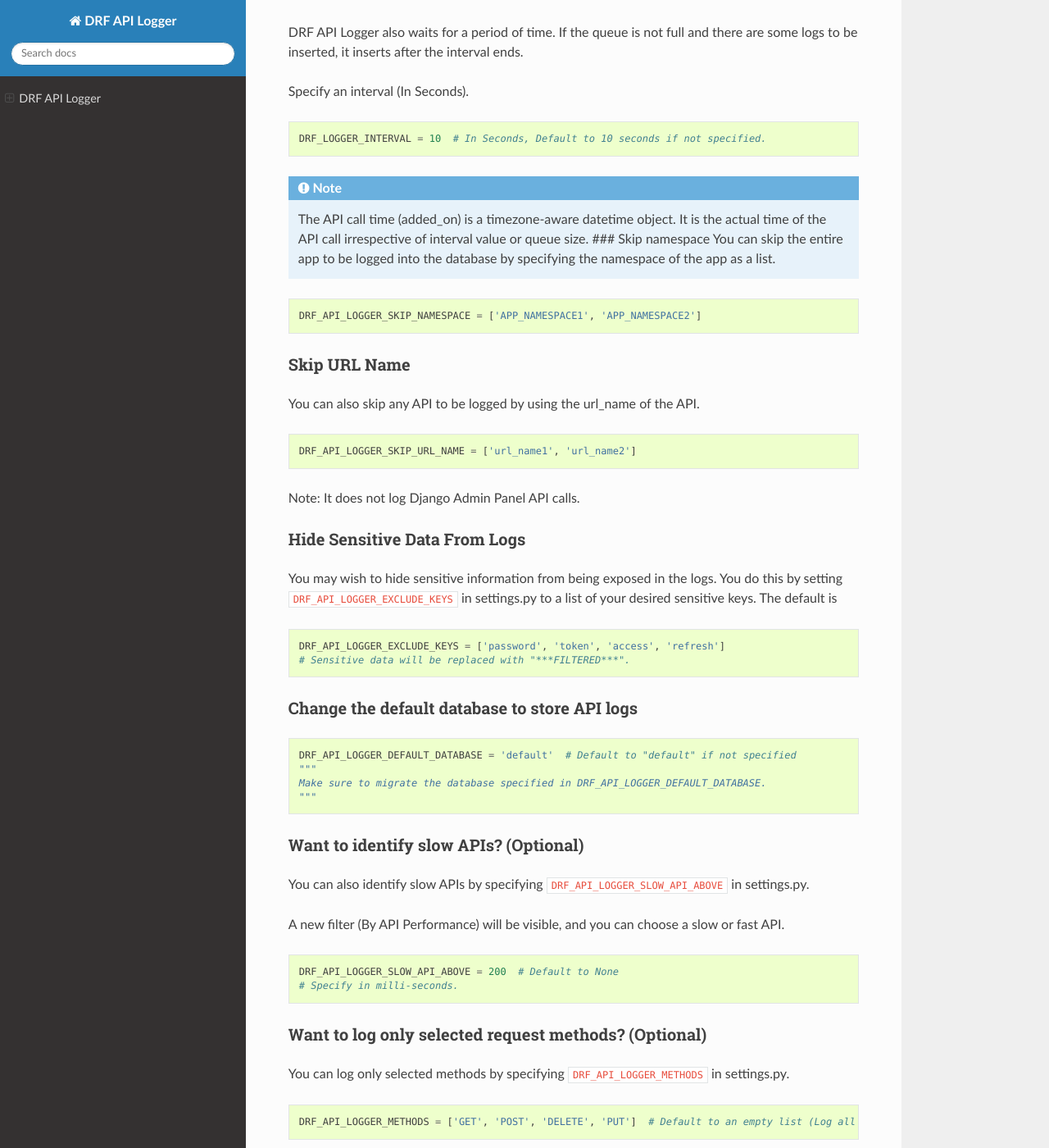
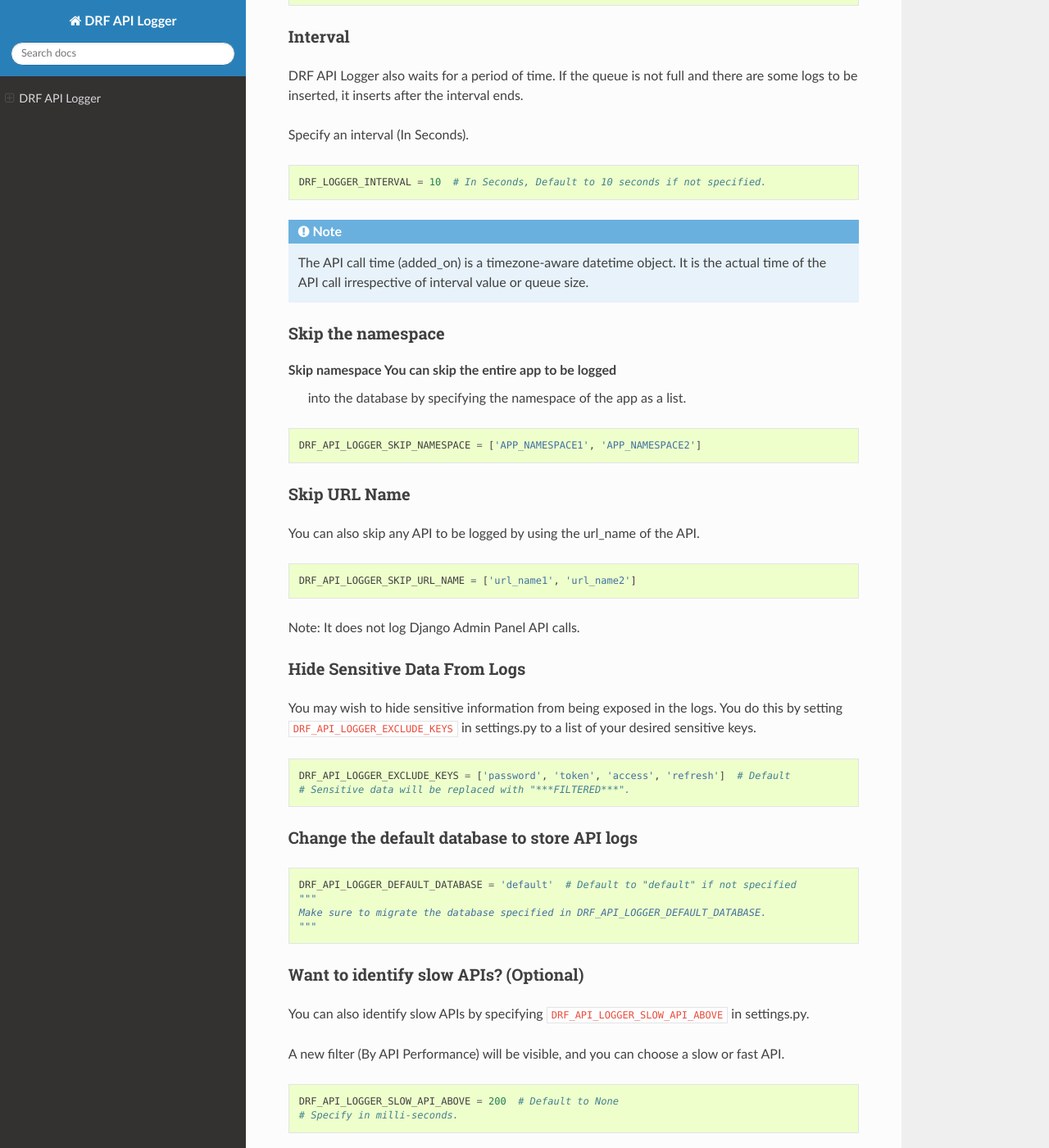
Before and after one commit to vishalanandl177/DRF-API-Logger, a Sphinx documentation site: the page built from docs/index.rst, in a window 1280 px wide and 1400 px high, scrolled down 4023 px. Shown: the whole window at 82% size. Built offline with Sphinx 7.4.7 and the Read the Docs theme 2.0.0, drawn with Linux system fonts in a browser that asks for light colours; some of the changed text lies outside the part shown.

Commit message:
Update index.rst

```diff
--- a/docs/index.rst
+++ b/docs/index.rst
@@ -106,12 +106,13 @@
    :alt: Details
 
 
-Note: Make sure to migrate. It will create a table for the logger if
-“DRF_API_LOGGER_DATABASE” is True else if already exists, it will delete
-the table.
+.. note::
+   Make sure to migrate. It will create a table for the logger if
+   “DRF_API_LOGGER_DATABASE” is True else if already exists, it will delete
+   the table.
 
-To listen for the logger signals.
-*********************************
+To listen for the logger signals
+********************************
 
 Listen to the signal as soon as any API is called. So you can log the
 API data into a file or for different use cases.
@@ -180,7 +181,12 @@
 .. note::
    The API call time (added_on) is a timezone-aware datetime object.
    It is the actual time of the API call irrespective of interval value or
-   queue size. ### Skip namespace You can skip the entire app to be logged
+   queue size.
+
+Skip the namespace
+==================
+
+Skip namespace You can skip the entire app to be logged
    into the database by specifying the namespace of the app as a list.
 
 .. code:: python
@@ -203,11 +209,11 @@
 
 You may wish to hide sensitive information from being exposed in the
 logs. You do this by setting ``DRF_API_LOGGER_EXCLUDE_KEYS`` in
-settings.py to a list of your desired sensitive keys. The default is
+settings.py to a list of your desired sensitive keys.
 
 .. code:: python
 
-   DRF_API_LOGGER_EXCLUDE_KEYS = ['password', 'token', 'access', 'refresh']
+   DRF_API_LOGGER_EXCLUDE_KEYS = ['password', 'token', 'access', 'refresh']  # Default
    # Sensitive data will be replaced with "***FILTERED***".
 
 Change the default database to store API logs
```
